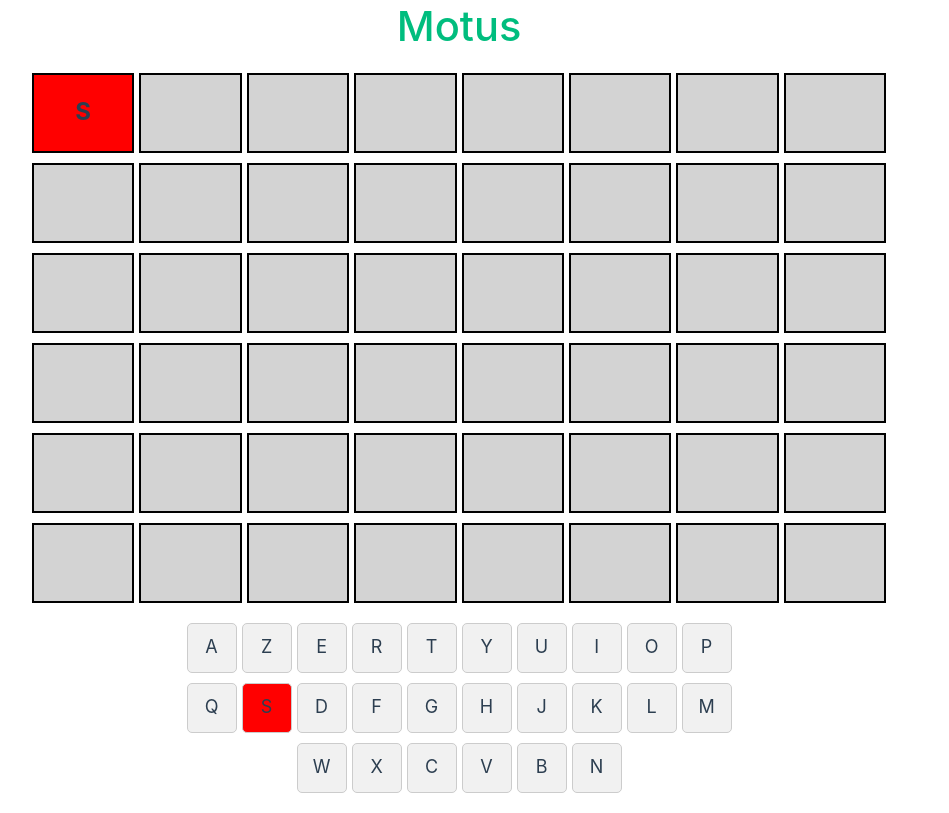
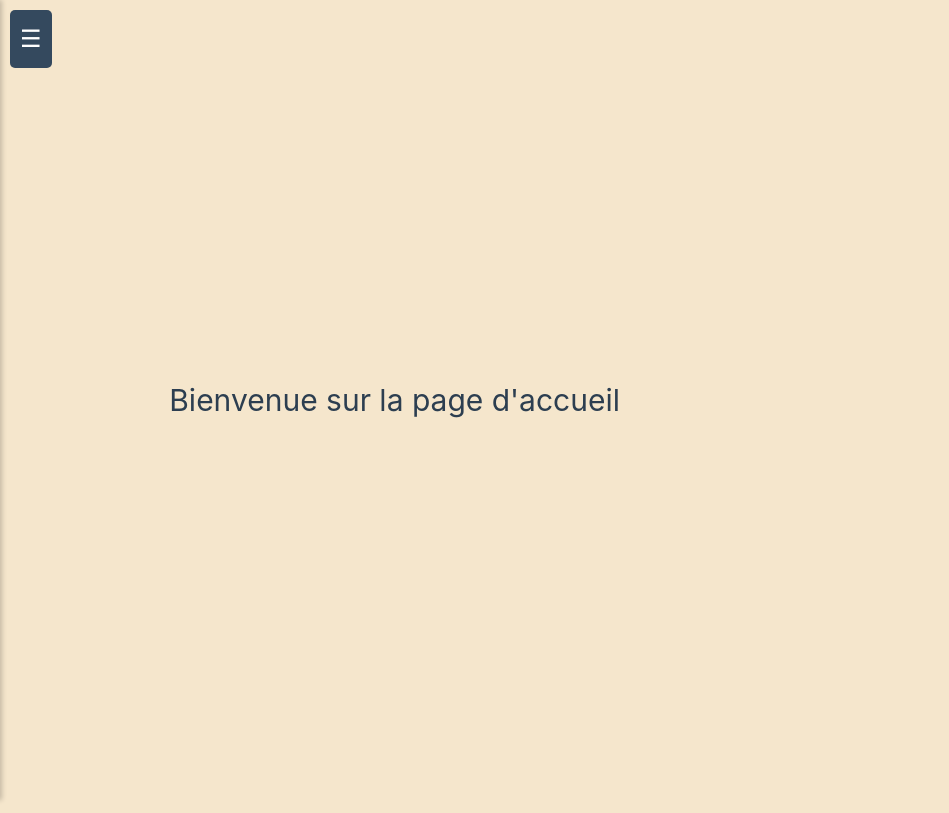
Before and after one commit to Saromase/word-games, a Vue app: page / in a window 1280 px wide. Shown: the whole page, without its empty margins (0-949 px from the left). Built offline with nearby package versions, Linux system fonts and the light colour scheme; the HTML template or start-up script is replaced by a standard one.

Commit message:
Ajout menu basique

```diff
--- a/src/App.vue
+++ b/src/App.vue
@@ -1,10 +1,90 @@
 <script setup lang="ts">
-// import { RouterLink, RouterView } from 'vue-router'
-import Motus from './components/Motus/Motus.vue'
+import { ref } from 'vue'
+
+const collapse = ref(true)
+const toggleSidebar = () => {
+  collapse.value = !collapse.value
+}
 </script>
 
 <template>
-  <Motus />
+  <div :class="['sidebar', collapse ? 'closed' : '']">
+    <div class="burger-menu" @click="toggleSidebar()">☰</div>
+
+    <h2 class="home-sidebar">
+      <router-link to="/">Home</router-link>
+    </h2>
+    <h2>Jeux</h2>
+    <nav class="nav-sidebar">
+      <router-link to="/motus">Motus</router-link>
+    </nav>
+    <div class="settings-icon">⚙️ Paramètres</div>
+  </div>
+  <div :class="['main-content', collapse ? 'expanded' : '']" id="main-content">
+    <router-view />
+  </div>
 </template>
 
-<style scoped></style>
+<style scoped>
+/* Sidebar */
+.sidebar {
+  width: 250px;
+  height: 100vh;
+  position: fixed;
+  left: 0;
+  top: 0;
+  background-color: #2c3e50;
+  color: white;
+  padding: 5rem 20px;
+  box-shadow: 2px 0 5px rgba(0, 0, 0, 0.2);
+  transition: left 0.3s ease-in-out;
+}
+
+/* Icône burger */
+.burger-menu {
+  font-size: 24px;
+  cursor: pointer;
+  padding: 10px;
+  background-color: #34495e;
+  border-radius: 5px;
+  position: fixed;
+  left: 10px;
+  top: 10px;
+  transition: left 0.3s ease-in-out;
+}
+
+/* Déplacer l’icône burger */
+.sidebar.closed .burger-menu {
+  left: 10px;
+}
+
+/* Zone centrale */
+.main-content {
+  margin-left: 260px; /* Décalage pour sidebar ouverte */
+  padding: 20px;
+  transition: margin-left 0.3s ease-in-out;
+}
+
+/* Sidebar fermée */
+.sidebar.closed {
+  left: -250px;
+}
+
+/* Ajustement de la zone centrale */
+.sidebar.closed + .main-content {
+  margin-left: 20px; /* Se réajuste quand la sidebar disparaît */
+}
+
+/* Icône de paramétrage */
+.settings-icon {
+    font-size: 18px;
+    text-align: center;
+    padding: 15px;
+    background-color: #34495E;
+    border-radius: 5px;
+    cursor: pointer;
+    bottom: 0;
+    position: absolute;
+    width: 80%;
+}
+</style>
--- a/src/assets/base.css
+++ b/src/assets/base.css
@@ -1,6 +1,6 @@
 /* color palette from <https://github.com/vuejs/theme> */
 :root {
-  --vt-c-white: #ffffff;
+  --vt-c-white: #F5E6CC;
   --vt-c-white-soft: #f8f8f8;
   --vt-c-white-mute: #f2f2f2;
 
--- /dev/null
+++ b/src/components/Home/Home.vue
@@ -0,0 +1,10 @@
+<script setup lang="ts">
+</script>
+
+<template>
+    <h1>Bienvenue sur la page d'accueil</h1>
+
+</template>
+
+<style scoped>
+</style>
--- a/src/router/index.ts
+++ b/src/router/index.ts
@@ -1,9 +1,12 @@
+import Home from '@/components/Home/Home.vue'
+import Motus from '@/components/Motus/Motus.vue'
 import { createRouter, createWebHistory } from 'vue-router'
 
 const router = createRouter({
   history: createWebHistory(import.meta.env.BASE_URL),
   routes: [
-
+    { path: '/', component: Home},
+    { path: '/motus', component: Motus},
   ],
 })
 
```
